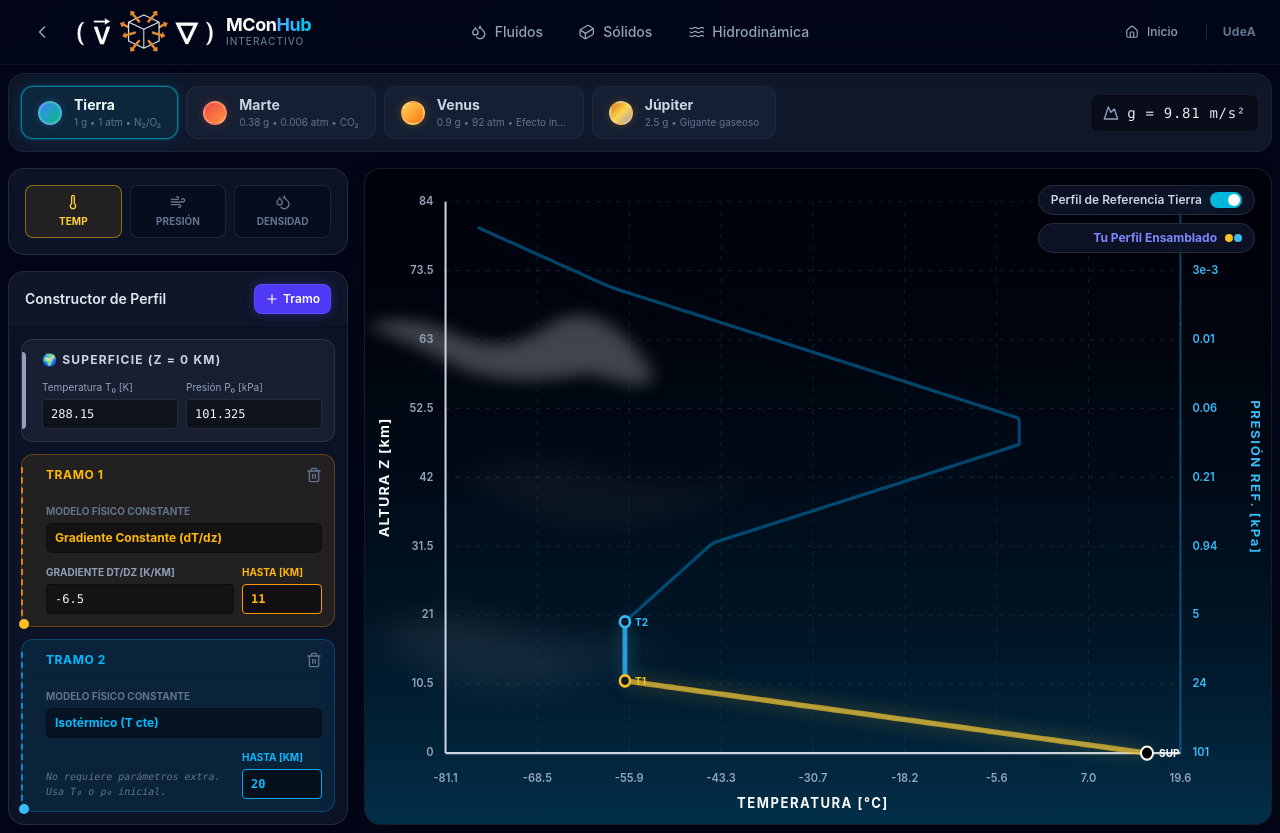
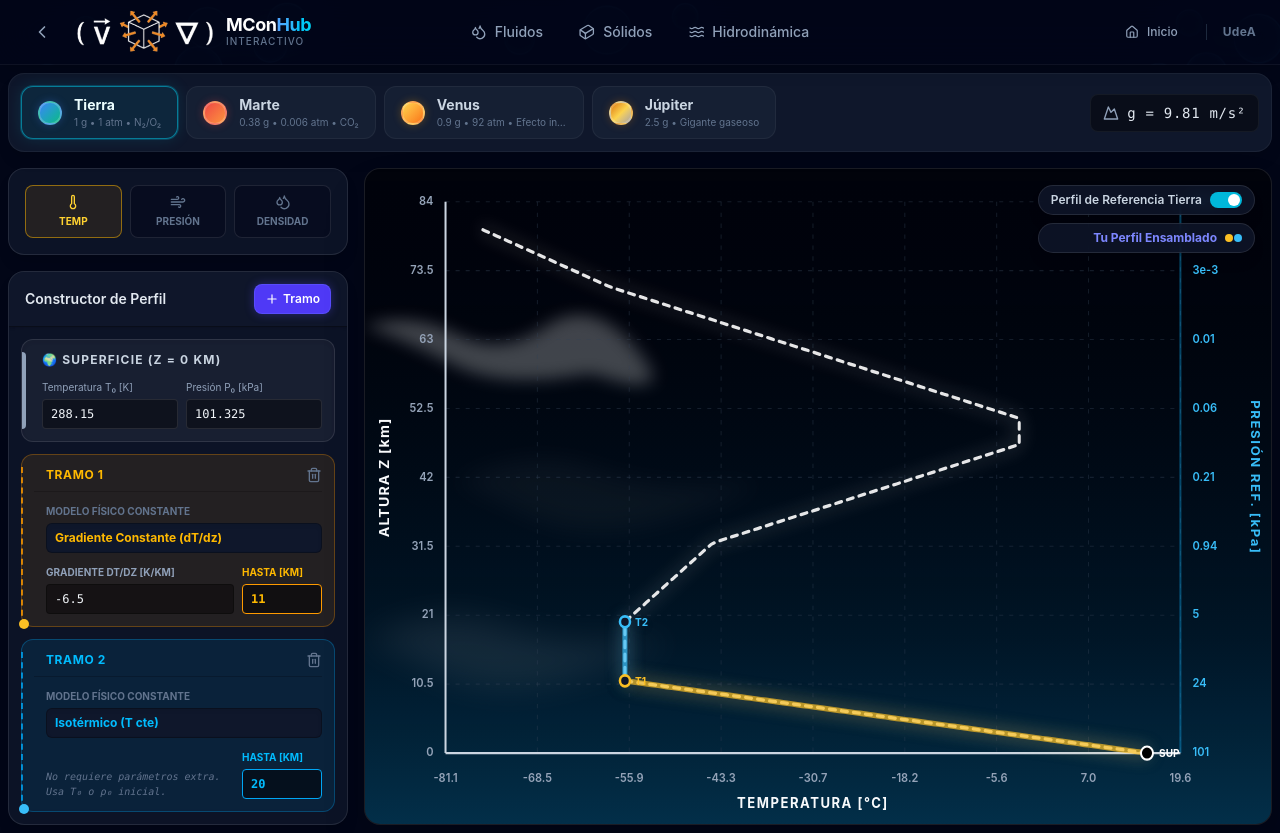
Before and after one commit to D4san/MCON-apps, a React (Vite) app: page /apps/atmosferas-plano-paralelas in a window 1280 px wide. Built offline with nearby package versions, Linux system fonts and the light colour scheme.

Commit message:
style: dash white reference line and fix select dropdown bg

```diff
--- a/src/apps/ParallelAtmospheres/ParallelAtmospheres.tsx
+++ b/src/apps/ParallelAtmospheres/ParallelAtmospheres.tsx
@@ -574,13 +574,13 @@ export default function ParallelAtmospheres() {
                             className={cn(
                               "w-full text-xs font-bold border rounded-md px-2 py-1.5 outline-none appearance-none transition-colors",
                               meta.textClass,
-                              "bg-black/40 border-black/30 hover:border-white/20"
+                              "bg-slate-900 border-black/30 hover:border-white/20 shadow-inner"
                             )}
                           >
-                            <option value="lapse_rate">{MODEL_META.lapse_rate.name}</option>
-                            <option value="isothermal">{MODEL_META.isothermal.name}</option>
-                            <option value="incompressible">{MODEL_META.incompressible.name}</option>
-                            <option value="homentropic">{MODEL_META.homentropic.name}</option>
+                            <option value="lapse_rate" className="bg-slate-900 text-amber-400 font-medium">{MODEL_META.lapse_rate.name}</option>
+                            <option value="isothermal" className="bg-slate-900 text-sky-400 font-medium">{MODEL_META.isothermal.name}</option>
+                            <option value="incompressible" className="bg-slate-900 text-slate-300 font-medium">{MODEL_META.incompressible.name}</option>
+                            <option value="homentropic" className="bg-slate-900 text-pink-400 font-medium">{MODEL_META.homentropic.name}</option>
                           </select>
                       </div>
 
@@ -715,12 +715,13 @@ export default function ParallelAtmospheres() {
             {showRef && referencePts.length > 0 && (
               <polyline
                 fill="none"
-                stroke="#0284c7"
+                stroke="#ffffff"
                 strokeWidth={3}
-                opacity={0.5}
+                strokeDasharray="6 6"
+                opacity={0.9}
                 strokeLinecap="round"
                 strokeLinejoin="round"
-                className="drop-shadow-[0_0_10px_rgba(2,132,199,0.3)]"
+                className="drop-shadow-[0_0_8px_rgba(255,255,255,0.5)]"
                 points={referencePts.map((p) => `${mapX(getFieldValue(p, field)).toFixed(1)},${mapY(p.zKm).toFixed(1)}`).join(' ')}
               />
             )}
```
